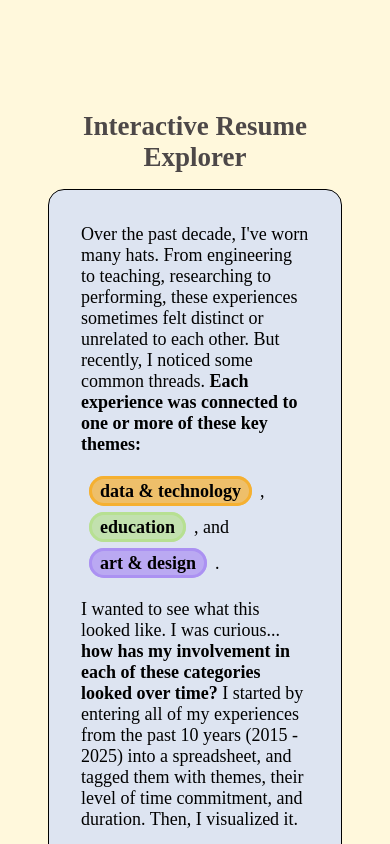
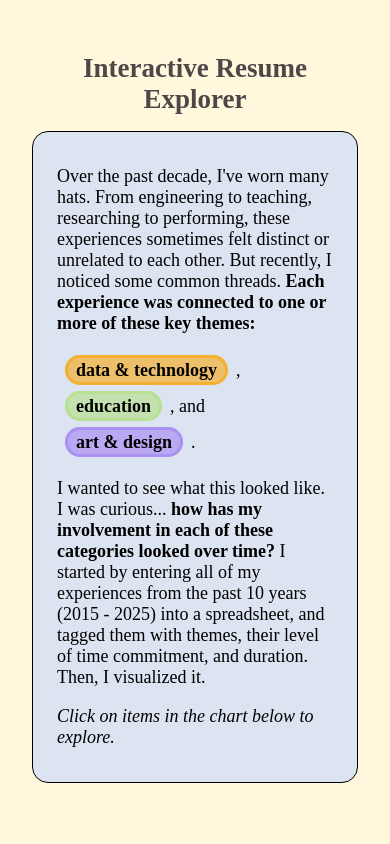
Before and after one commit to mindalynworld/hello, a SvelteKit app: page / in a window 390 px wide. Shown: the part 1240-2084 px from the top of the page. Built offline with nearby package versions, Linux system fonts and the light colour scheme; a web font is replaced by a local one.

Commit message:
home page padding on mobile

```diff
--- a/src/routes/+page.svelte
+++ b/src/routes/+page.svelte
@@ -147,6 +147,10 @@
         flex-direction: column;
         /* justify-content: center; */
         align-items: center;
+
+        @media (width <= 700px) {
+            padding: 1rem;
+        }
     }
 
     .intro {
@@ -295,7 +299,7 @@
         justify-self: center;
 
         @media (width <= 480px) {
-            padding: 1rem 2rem;
+            padding: 1rem 1.5rem;
         }
     }
 
@@ -313,6 +317,11 @@
 
     .next-nav {
         margin-bottom: 3rem;
+        padding: 0 1rem;
+
+        h4 {
+            padding-left: 1rem;
+        }
 
         .option-box {
             width: 200px;
```
